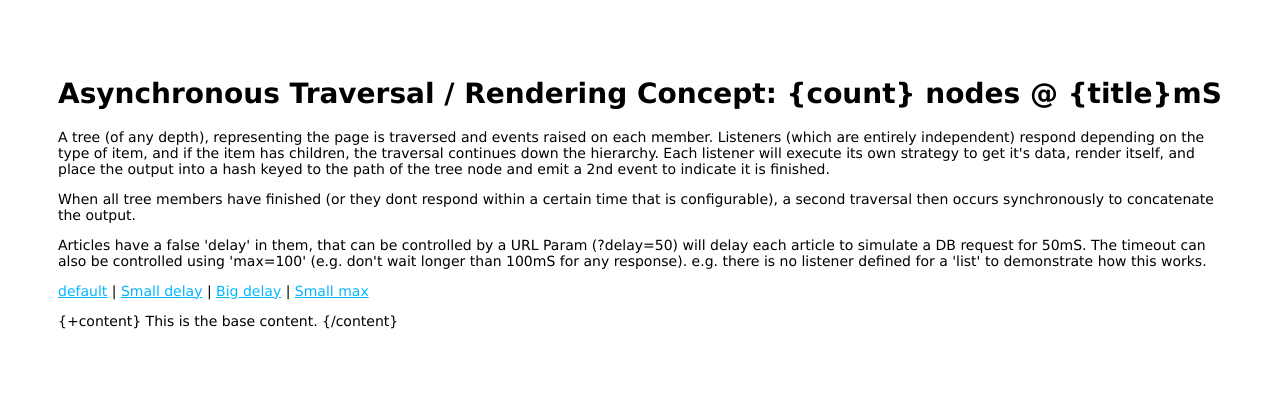
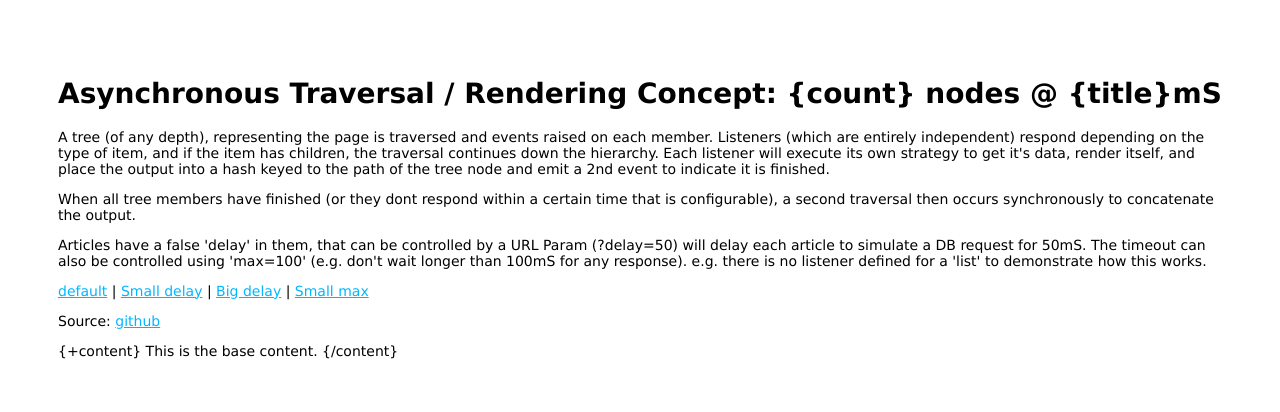
Before and after one commit to cliftonc/async-fe, a website: page views/layout.html in a window 1280 px wide. Drawn offline with Linux system fonts and the light colour scheme.

Commit message:
Added src link

```diff
--- a/views/layout.html
+++ b/views/layout.html
@@ -10,6 +10,7 @@
     <p>When all tree members have finished (or they dont respond within a certain time that is configurable), a second traversal then occurs synchronously to concatenate the output.</p>
     <p>Articles have a false 'delay' in them, that can be controlled by a URL Param (?delay=50) will delay each article to simulate a DB request for 50mS.  The timeout can also be controlled using 'max=100' (e.g. don't wait longer than 100mS for any response).  e.g. there is no listener defined for a 'list' to demonstrate how this works.</p>
     <p><a href="/">default</a> | <a href="/?delay=50&max=100">Small delay</a> | <a href="/?delay=500&max=1000">Big delay</a> | <a href="/?delay=50&max=10">Small max</a></p>
+    <p>Source: <a href="https://github.com/cliftonc/async-fe">github</a></p>
 		{+content}
 			This is the base content.
 		{/content}
```
